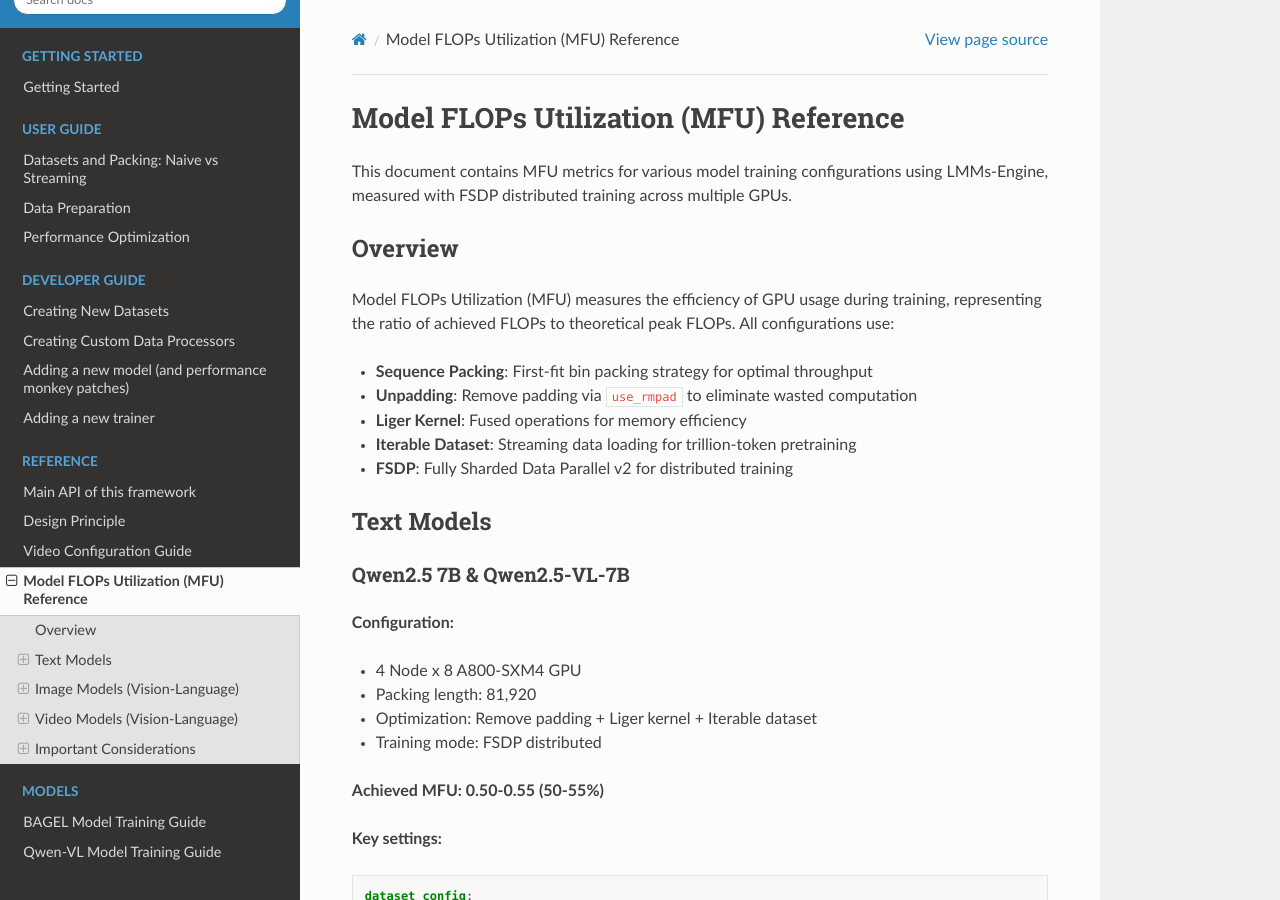
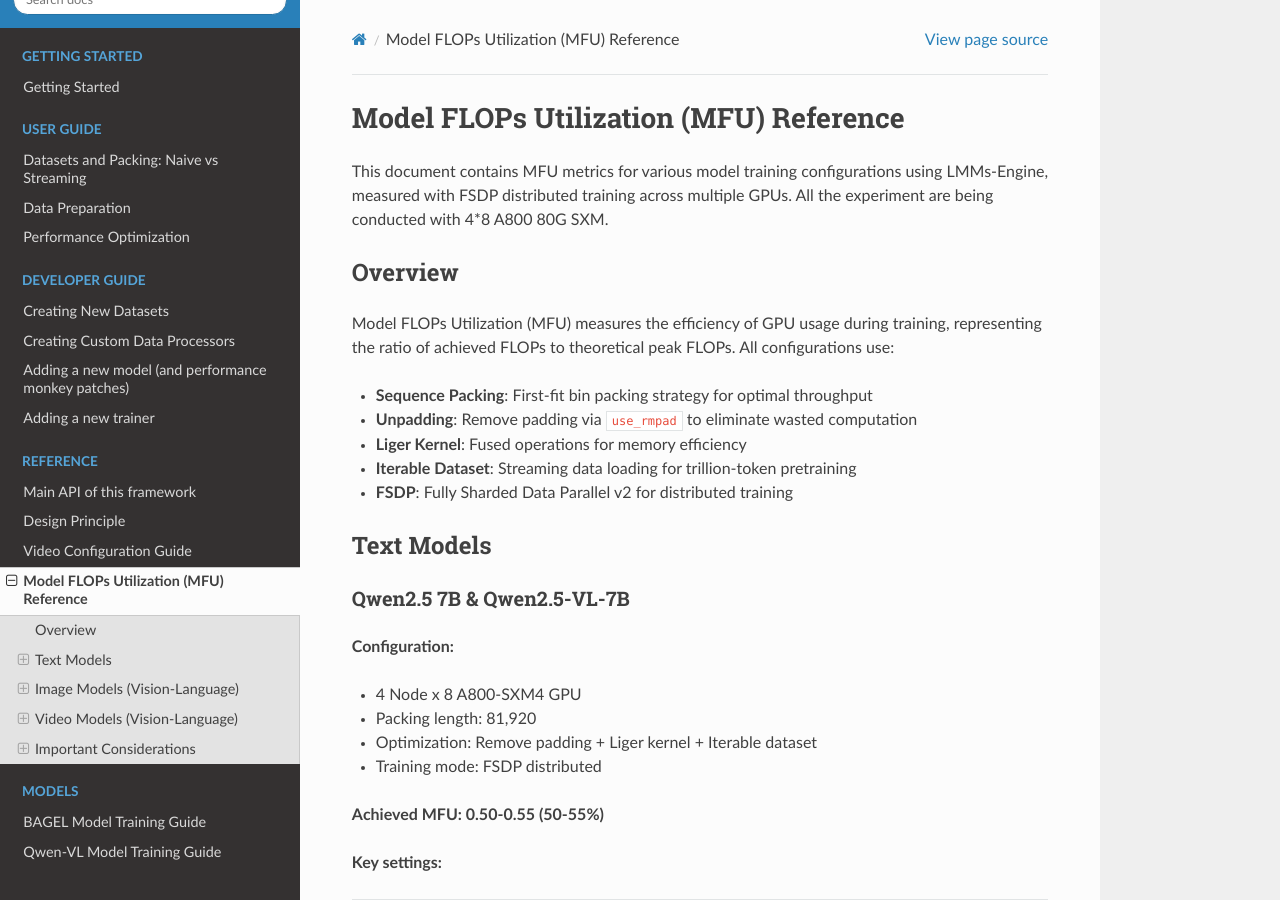
Before and after one commit to leo1oel/lmms-engine, a Sphinx documentation site: the page built from docs/reference/mfu.md, in a window 1280 px wide and 900 px high. Built offline with Sphinx 7.4.7 and the Read the Docs theme 3.1.0, drawn with Linux system fonts in a browser that asks for light colours.

Commit message:
Update mfu running settings

```diff
--- a/docs/reference/mfu.md
+++ b/docs/reference/mfu.md
@@ -1,6 +1,6 @@
 # Model FLOPs Utilization (MFU) Reference
 
-This document contains MFU metrics for various model training configurations using LMMs-Engine, measured with FSDP distributed training across multiple GPUs.
+This document contains MFU metrics for various model training configurations using LMMs-Engine, measured with FSDP distributed training across multiple GPUs. All the experiment are being conducted with 4*8 A800 80G SXM.
 
 ## Overview
 
```
